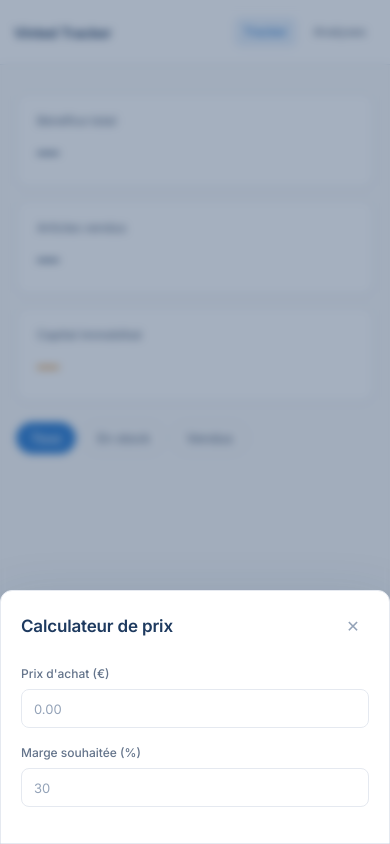
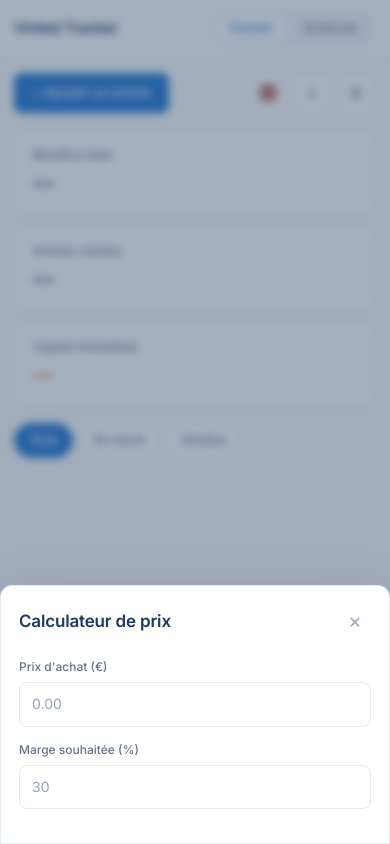
Before and after one commit to naiwtyx/vinted-tracker, a plain HTML site: page index.html in a window 390 px wide. Both pictures are taken after a click on the button "Calculateur prix". Drawn offline with Linux system fonts and the light colour scheme; no server answers.

Commit message:
Refonte mobile: tabs + toolbar integree, zero overflow

```diff
--- a/index.html
+++ b/index.html
@@ -2,7 +2,7 @@
 <html lang="fr">
 <head>
   <meta charset="UTF-8" />
-  <meta name="viewport" content="width=device-width, initial-scale=1.0" />
+  <meta name="viewport" content="width=device-width, initial-scale=1.0, viewport-fit=cover" />
   <meta name="theme-color" content="#FAFAFA" />
   <meta name="mobile-web-app-capable" content="yes" />
   <meta name="apple-mobile-web-app-capable" content="yes" />
@@ -18,20 +18,27 @@
 </head>
 <body>
 
-  <!-- Header -->
+  <!-- Header : logo + tabs -->
   <header class="header">
     <div class="header-inner">
       <span class="logo">Vinted Tracker</span>
-      <div class="header-actions">
-        <a href="./index.html"     class="nav-link" style="color:var(--accent);background:var(--accent-soft)">Tracker</a>
-        <a href="./analytics.html" class="nav-link">Analyses</a>
-        <button class="btn-icon-sm" id="btn-calc"     title="Calculateur prix">🧮</button>
-        <button class="btn-icon-sm" id="btn-export"   title="Export CSV">↓</button>
-        <button class="btn-icon-sm" id="btn-settings" title="Paramètres">⚙</button>
-        <button class="btn-primary" id="btn-add">+ Ajouter</button>
-      </div>
+      <nav class="tabs">
+        <a href="./index.html"     class="tab active">Tracker</a>
+        <a href="./analytics.html" class="tab">Analyses</a>
+      </nav>
     </div>
   </header>
+
+  <!-- Toolbar : action principale + icônes -->
+  <div class="toolbar">
+    <button class="btn-primary" id="btn-add">+ Ajouter un article</button>
+    <div class="toolbar-spacer"></div>
+    <div class="toolbar-icons">
+      <button class="btn-icon-sm" id="btn-calc"     title="Calculateur prix">🧮</button>
+      <button class="btn-icon-sm" id="btn-export"   title="Export CSV">↓</button>
+      <button class="btn-icon-sm" id="btn-settings" title="Paramètres">⚙</button>
+    </div>
+  </div>
 
   <!-- Dashboard -->
   <section class="dashboard">
@@ -63,18 +70,6 @@
       <p>Clique sur <strong>+ Ajouter</strong> pour commencer.</p>
     </div>
   </main>
-
-  <!-- FAB mobile : actions flottantes -->
-  <div class="fab-actions">
-    <button class="btn-icon-sm" title="Calculateur"
-            onclick="document.getElementById('btn-calc').click()">🧮</button>
-    <button class="btn-icon-sm" title="Export CSV"
-            onclick="document.getElementById('btn-export').click()">↓</button>
-    <button class="btn-icon-sm" title="Paramètres"
-            onclick="document.getElementById('btn-settings').click()">⚙</button>
-  </div>
-  <button class="fab-add" title="Ajouter un article"
-          onclick="document.getElementById('btn-add').click()">+</button>
 
   <!-- ── Modal ajout / modif ── -->
   <div class="modal-overlay" id="modal" style="display:none">
@@ -181,7 +176,7 @@
       <div class="preview-box" id="calc-result" style="display:none">
         <div class="preview-row">
           <span>Prix de vente conseillé</span>
-          <span id="calc-vente" class="green" style="font-size:18px;font-weight:700">—</span>
+          <span id="calc-vente" class="green" style="font-size:17px;font-weight:700">—</span>
         </div>
         <div class="preview-row"><span>Frais Vinted estimés</span><span id="calc-frais">—</span></div>
         <div class="preview-row"><span>Bénéfice net</span><span id="calc-benefice">—</span></div>
--- a/static/css/style.css
+++ b/static/css/style.css
@@ -7,7 +7,6 @@
   --border-soft:  #EEF2F6;
 
   --primary:      #1E3A5F;
-  --primary-hover:#16304F;
   --accent:       #2D7DD2;
   --accent-hover: #1F6BBD;
   --accent-soft:  #E8F1FB;
@@ -21,7 +20,6 @@
   --red:          #DC2626;
   --red-soft:     #FEF2F2;
   --orange:       #D97706;
-  --orange-soft:  #FFFBEB;
 
   --radius:       12px;
   --radius-sm:    8px;
@@ -32,15 +30,18 @@
   --shadow-md:    0 4px 12px rgba(30,58,95,.08);
 
   --max:          1120px;
-  --max-form:     560px;
-
-  --nav-h:        64px;
+  --pad-x:        20px;
+}
+@media (max-width: 640px) {
+  :root { --pad-x: 14px; }
 }
 
-* { box-sizing: border-box; margin: 0; padding: 0; }
-
-html, body { height: 100%; }
-html { overflow-x: hidden; }
+/* ── Reset ───────────────────────────────────────────────── */
+*, *::before, *::after { box-sizing: border-box; margin: 0; padding: 0; }
+html, body { width: 100%; max-width: 100%; overflow-x: hidden; }
+html { -webkit-text-size-adjust: 100%; }
+img, svg, video, canvas { display: block; max-width: 100%; }
+button, input, select, textarea { font: inherit; color: inherit; }
 
 body {
   background: var(--bg);
@@ -49,110 +50,87 @@ body {
   font-size: 14px;
   line-height: 1.5;
   -webkit-font-smoothing: antialiased;
-  text-rendering: optimizeLegibility;
-  overflow-x: hidden;
 }
 
-/* ── Navigation ──────────────────────────────────────────── */
+/* ── Container helper ────────────────────────────────────── */
+.container {
+  width: 100%;
+  max-width: var(--max);
+  margin: 0 auto;
+  padding-left: var(--pad-x);
+  padding-right: var(--pad-x);
+}
+
+/* ── Header (logo + tabs) ────────────────────────────────── */
 .header {
   position: sticky; top: 0; z-index: 100;
-  background: rgba(255,255,255,0.92);
+  background: rgba(255,255,255,0.94);
   backdrop-filter: saturate(180%) blur(10px);
   border-bottom: 1px solid var(--border);
 }
 .header-inner {
+  width: 100%;
   max-width: var(--max);
   margin: 0 auto;
-  height: var(--nav-h);
-  padding: 0 24px;
+  padding: 0 var(--pad-x);
+  height: 56px;
   display: flex;
   align-items: center;
   justify-content: space-between;
   gap: 12px;
 }
 .logo {
-  font-size: 16px;
+  font-size: 15px;
   font-weight: 600;
   color: var(--primary);
   letter-spacing: -0.01em;
-  flex-shrink: 0;
-}
-.header-actions {
-  display: flex;
-  align-items: center;
-  gap: 6px;
+  white-space: nowrap;
 }
 
-.nav-link {
+/* Onglets Tracker / Analyses */
+.tabs {
+  display: flex;
+  background: var(--surface-alt);
+  border: 1px solid var(--border);
+  border-radius: var(--radius-pill);
+  padding: 3px;
+  gap: 2px;
+}
+.tab {
   display: inline-flex;
   align-items: center;
-  gap: 6px;
-  padding: 8px 14px;
-  border-radius: var(--radius-sm);
-  font-size: 13px;
+  padding: 6px 14px;
+  font-size: 12.5px;
   font-weight: 500;
   color: var(--text-muted);
   text-decoration: none;
+  border-radius: var(--radius-pill);
   transition: all .15s;
+  white-space: nowrap;
 }
-.nav-link:hover {
+.tab.active {
+  background: var(--surface);
   color: var(--accent);
-  background: var(--accent-soft);
+  box-shadow: var(--shadow-xs);
 }
+.tab:hover:not(.active) { color: var(--text); }
 
-@media (max-width: 640px) {
-  .header-inner { padding: 0 14px; gap: 6px; }
-  .logo { font-size: 14px; }
-  .nav-link { padding: 6px 10px; font-size: 12px; }
-  /* Sur mobile, on cache les boutons icônes du header et le bouton ajouter
-     (remplacés par un FAB) */
-  .header-actions .btn-icon-sm,
-  .header-actions #btn-add { display: none; }
+/* ── Toolbar actions (sous le header) ────────────────────── */
+.toolbar {
+  width: 100%;
+  max-width: var(--max);
+  margin: 16px auto 0;
+  padding: 0 var(--pad-x);
+  display: flex;
+  gap: 8px;
+  align-items: center;
 }
-
-/* ── FAB : bouton flottant Ajouter (mobile) ─────────────── */
-.fab-add {
-  display: none;
-  position: fixed;
-  right: 18px;
-  bottom: 18px;
-  width: 56px; height: 56px;
-  background: var(--accent);
-  color: #fff;
-  border: none;
-  border-radius: 50%;
-  font-size: 28px;
-  font-weight: 300;
-  line-height: 1;
-  cursor: pointer;
-  box-shadow: 0 6px 16px rgba(45,125,210,0.35);
-  z-index: 90;
-  transition: transform .15s, box-shadow .15s;
-}
-.fab-add:hover,
-.fab-add:active {
-  background: var(--accent-hover);
-  transform: scale(1.05);
-}
-.fab-actions {
-  display: none;
-  position: fixed;
-  right: 18px;
-  bottom: 86px;
-  flex-direction: column;
-  gap: 8px;
-  z-index: 90;
-}
-.fab-actions .btn-icon-sm {
-  width: 44px; height: 44px;
-  background: var(--surface);
-  border: 1px solid var(--border);
-  box-shadow: var(--shadow-md);
-  font-size: 16px;
-}
-@media (max-width: 640px) {
-  .fab-add,
-  .fab-actions { display: flex; }
+.toolbar .btn-primary { flex: 0 0 auto; }
+.toolbar-spacer { flex: 1; }
+.toolbar-icons {
+  display: flex;
+  gap: 4px;
+  flex-shrink: 0;
 }
 
 /* ── Buttons ─────────────────────────────────────────────── */
@@ -163,8 +141,8 @@ body {
   align-items: center;
   justify-content: center;
   gap: 6px;
-  height: 38px;
-  padding: 0 16px;
+  height: 40px;
+  padding: 0 18px;
   font-family: inherit;
   font-size: 13px;
   font-weight: 500;
@@ -179,17 +157,15 @@ body {
   color: #fff;
   box-shadow: var(--shadow-xs);
 }
-.btn-primary:hover { background: var(--accent-hover); }
+.btn-primary:hover,
+.btn-primary:active { background: var(--accent-hover); }
 
 .btn-secondary {
   background: var(--surface);
   color: var(--text-muted);
   border: 1px solid var(--border);
 }
-.btn-secondary:hover {
-  border-color: var(--accent);
-  color: var(--accent);
-}
+.btn-secondary:hover { border-color: var(--accent); color: var(--accent); }
 
 .btn-danger {
   background: var(--surface);
@@ -202,18 +178,21 @@ body {
   display: inline-flex;
   align-items: center;
   justify-content: center;
-  width: 38px; height: 38px;
+  width: 40px; height: 40px;
   font-size: 15px;
-  background: transparent;
-  border: 1px solid transparent;
+  background: var(--surface);
+  border: 1px solid var(--border);
   border-radius: var(--radius-sm);
   cursor: pointer;
   color: var(--text-muted);
   transition: all .15s;
+  flex-shrink: 0;
 }
-.btn-icon-sm:hover {
+.btn-icon-sm:hover,
+.btn-icon-sm:active {
   background: var(--accent-soft);
   color: var(--accent);
+  border-color: var(--accent);
 }
 
 .btn-close {
@@ -231,39 +210,26 @@ body {
 }
 .btn-close:hover { background: var(--surface-alt); color: var(--text); }
 
-/* ── Page container ──────────────────────────────────────── */
-.dashboard,
-.filters,
-.article-list,
-.analytics-section {
-  max-width: var(--max);
-  margin: 0 auto;
-  padding-left: 24px;
-  padding-right: 24px;
-}
-@media (max-width: 540px) {
-  .dashboard,
-  .filters,
-  .article-list,
-  .analytics-section {
-    padding-left: 16px;
-    padding-right: 16px;
-  }
+/* Sur mobile : bouton + Ajouter prend la place restante */
+@media (max-width: 640px) {
+  .toolbar .btn-primary { flex: 1; }
 }
 
 /* ── Dashboard stats ─────────────────────────────────────── */
 .dashboard {
+  width: 100%;
+  max-width: var(--max);
+  margin: 16px auto 0;
+  padding: 0 var(--pad-x);
   display: grid;
   grid-template-columns: repeat(3, 1fr);
-  gap: 16px;
-  padding-top: 28px;
-  padding-bottom: 20px;
+  gap: 12px;
 }
 .kpi-grid { grid-template-columns: repeat(3, 1fr); }
 
 @media (max-width: 720px) {
   .dashboard,
-  .kpi-grid { grid-template-columns: 1fr 1fr; gap: 12px; }
+  .kpi-grid { grid-template-columns: 1fr 1fr; gap: 10px; }
 }
 @media (max-width: 440px) {
   .dashboard,
@@ -274,26 +240,24 @@ body {
   background: var(--surface);
   border: 1px solid var(--border);
   border-radius: var(--radius);
-  padding: 18px 20px;
+  padding: 16px 18px;
   box-shadow: var(--shadow-xs);
   display: flex;
   flex-direction: column;
-  gap: 6px;
-  transition: box-shadow .15s;
+  gap: 4px;
+  min-width: 0;
 }
-.stat-card:hover { box-shadow: var(--shadow-sm); }
-
 .stat-label {
   font-size: 12px;
   font-weight: 500;
   color: var(--text-muted);
-  letter-spacing: 0;
 }
 .stat-value {
-  font-size: 22px;
+  font-size: 20px;
   font-weight: 600;
   color: var(--text);
   letter-spacing: -0.02em;
+  word-break: break-word;
 }
 .stat-value.green  { color: var(--green); }
 .stat-value.red    { color: var(--red); }
@@ -301,17 +265,21 @@ body {
 
 /* ── Filters ─────────────────────────────────────────────── */
 .filters {
+  width: 100%;
+  max-width: var(--max);
+  margin: 16px auto 0;
+  padding: 0 var(--pad-x);
   display: flex;
   gap: 6px;
-  padding-bottom: 16px;
+  flex-wrap: wrap;
 }
 .filter-btn {
-  background: transparent;
+  background: var(--surface);
   border: 1px solid var(--border);
   color: var(--text-muted);
   padding: 7px 14px;
   font-family: inherit;
-  font-size: 13px;
+  font-size: 12.5px;
   font-weight: 500;
   border-radius: var(--radius-pill);
   cursor: pointer;
@@ -326,10 +294,16 @@ body {
 
 /* ── Article list ────────────────────────────────────────── */
 .article-list {
-  padding-bottom: 80px;
+  width: 100%;
+  max-width: var(--max);
+  margin: 16px auto 0;
+  padding: 0 var(--pad-x) 60px;
   display: grid;
-  grid-template-columns: repeat(auto-fill, minmax(280px, 1fr));
-  gap: 16px;
+  grid-template-columns: repeat(auto-fill, minmax(260px, 1fr));
+  gap: 12px;
+}
+@media (max-width: 540px) {
+  .article-list { grid-template-columns: 1fr; }
 }
 
 .article-card {
@@ -338,39 +312,43 @@ body {
   border-radius: var(--radius);
   box-shadow: var(--shadow-xs);
   overflow: hidden;
-  transition: all .15s;
+  transition: box-shadow .15s, transform .15s;
   display: flex;
   flex-direction: column;
+  min-width: 0;
 }
-.article-card:hover {
-  box-shadow: var(--shadow-md);
-  transform: translateY(-1px);
-}
-.article-card.vendu { opacity: .7; }
+.article-card:hover { box-shadow: var(--shadow-md); transform: translateY(-1px); }
+.article-card.vendu { opacity: .72; }
 
 .card-photo {
   width: 100%;
   aspect-ratio: 16/10;
   object-fit: cover;
   background: var(--surface-alt);
-  display: block;
 }
 
 .card-body {
-  padding: 16px;
+  padding: 14px;
   display: flex;
   flex-direction: column;
-  gap: 14px;
+  gap: 12px;
   flex: 1;
+  min-width: 0;
 }
 
 .card-top {
   display: flex;
   justify-content: space-between;
   align-items: flex-start;
-  gap: 10px;
+  gap: 8px;
 }
-.card-nom-wrap { display: flex; flex-direction: column; gap: 6px; flex: 1; min-width: 0; }
+.card-nom-wrap {
+  display: flex;
+  flex-direction: column;
+  gap: 6px;
+  flex: 1;
+  min-width: 0;
+}
 .card-nom {
   font-weight: 600;
   font-size: 14px;
@@ -381,18 +359,15 @@ body {
   display: -webkit-box;
   -webkit-line-clamp: 2;
   -webkit-box-orient: vertical;
+  word-break: break-word;
 }
-
 .card-meta {
   display: flex;
   align-items: center;
   gap: 6px;
   flex-wrap: wrap;
 }
-.card-date {
-  font-size: 11px;
-  color: var(--text-soft);
-}
+.card-date { font-size: 11px; color: var(--text-soft); }
 
 /* Badges */
 .badge {
@@ -405,14 +380,8 @@ body {
   white-space: nowrap;
   flex-shrink: 0;
 }
-.badge-stock {
-  background: var(--accent-soft);
-  color: var(--accent);
-}
-.badge-vendu {
-  background: var(--green-soft);
-  color: var(--green);
-}
+.badge-stock { background: var(--accent-soft); color: var(--accent); }
+.badge-vendu { background: var(--green-soft); color: var(--green); }
 .badge-warning {
   display: inline-flex;
   align-items: center;
@@ -440,16 +409,15 @@ body {
 .cat-Électronique { background: #ECFEFF; color: #0E7490; }
 .cat-Autre        { background: #F1F5F9; color: #475569; }
 
-/* Prices */
 .card-prices {
   display: grid;
   grid-template-columns: repeat(4, 1fr);
   gap: 4px;
-  padding: 12px;
+  padding: 10px;
   background: var(--surface-alt);
   border-radius: var(--radius-sm);
 }
-.price-item { display: flex; flex-direction: column; gap: 2px; min-width: 0; }
+.price-item { display: flex; flex-direction: column; gap: 2px; min-width: 0; overflow: hidden; }
 .price-label {
   font-size: 10px;
   color: var(--text-soft);
@@ -458,9 +426,12 @@ body {
   letter-spacing: 0.04em;
 }
 .price-val {
-  font-size: 13px;
+  font-size: 12.5px;
   font-weight: 600;
   color: var(--text);
+  white-space: nowrap;
+  overflow: hidden;
+  text-overflow: ellipsis;
 }
 .price-val.green { color: var(--green); }
 .price-val.red   { color: var(--red); }
@@ -473,7 +444,7 @@ body {
 }
 .btn-icon {
   flex: 1;
-  background: transparent;
+  background: var(--surface);
   border: 1px solid var(--border);
   color: var(--text-muted);
   font-family: inherit;
@@ -483,6 +454,7 @@ body {
   border-radius: var(--radius-sm);
   cursor: pointer;
   transition: all .15s;
+  min-width: 0;
 }
 .btn-icon:hover {
   background: var(--accent-soft);
@@ -499,11 +471,10 @@ body {
 .empty-state {
   grid-column: 1 / -1;
   text-align: center;
-  padding: 60px 24px;
+  padding: 56px 24px;
   color: var(--text-muted);
   line-height: 1.8;
 }
-.empty-state p { font-size: 14px; }
 .empty-state strong { color: var(--accent); font-weight: 600; }
 
 /* ── Modal ───────────────────────────────────────────────── */
@@ -516,35 +487,24 @@ body {
   align-items: center;
   justify-content: center;
   padding: 20px;
-  animation: fadeIn .15s ease-out;
 }
-@keyframes fadeIn {
-  from { opacity: 0; }
-  to   { opacity: 1; }
-}
-
 .modal {
   background: var(--surface);
   border: 1px solid var(--border);
   border-radius: var(--radius);
   box-shadow: 0 20px 60px rgba(30,58,95,0.20);
   width: 100%;
-  max-width: var(--max-form);
+  max-width: 540px;
   max-height: calc(100dvh - 40px);
   overflow-y: auto;
   padding: 24px;
-  animation: slideUp .2s ease-out;
-}
-@keyframes slideUp {
-  from { transform: translateY(12px); opacity: 0; }
-  to   { transform: translateY(0);    opacity: 1; }
 }
 @media (max-width: 540px) {
   .modal-overlay { padding: 0; align-items: flex-end; }
   .modal {
     max-height: 92dvh;
     border-radius: var(--radius) var(--radius) 0 0;
-    padding: 20px;
+    padding: 20px 18px;
   }
 }
 
@@ -552,7 +512,7 @@ body {
   display: flex;
   justify-content: space-between;
   align-items: center;
-  margin-bottom: 22px;
+  margin-bottom: 20px;
 }
 .modal-header h2 {
   font-size: 17px;
@@ -565,7 +525,7 @@ body {
 .photo-upload {
   border: 2px dashed var(--border);
   border-radius: var(--radius-sm);
-  min-height: 120px;
+  min-height: 110px;
   display: flex;
   align-items: center;
   justify-content: center;
@@ -588,7 +548,6 @@ body {
   width: 100%;
   max-height: 200px;
   object-fit: cover;
-  display: block;
 }
 
 /* ── Forms ───────────────────────────────────────────────── */
@@ -596,12 +555,13 @@ body {
   display: flex;
   flex-direction: column;
   gap: 6px;
-  margin-bottom: 16px;
+  margin-bottom: 14px;
+  min-width: 0;
 }
 .form-row {
   display: grid;
   grid-template-columns: 1fr 1fr;
-  gap: 12px;
+  gap: 10px;
 }
 label {
   font-size: 12px;
@@ -617,29 +577,26 @@ label {
   font-weight: 400;
 }
 
-input,
-select {
+input, select {
   background: var(--surface);
   border: 1px solid var(--border);
   color: var(--text);
   border-radius: var(--radius-sm);
   padding: 10px 12px;
-  font-family: inherit;
-  font-size: 14px;
+  font-size: 15px; /* éviter le zoom iOS sur focus */
   width: 100%;
+  max-width: 100%;
   transition: all .15s;
   -webkit-appearance: none;
   appearance: none;
 }
-input:hover,
-select:hover { border-color: #CBD5E1; }
 input:focus,
 select:focus {
   outline: none;
   border-color: var(--accent);
   box-shadow: 0 0 0 3px var(--accent-soft);
 }
-input::placeholder { color: var(--text-soft); font-size: 13px; }
+input::placeholder { color: var(--text-soft); font-size: 14px; }
 
 select {
   cursor: pointer;
@@ -655,7 +612,7 @@ select {
   border: 1px solid var(--border-soft);
   border-radius: var(--radius-sm);
   padding: 14px 16px;
-  margin-bottom: 16px;
+  margin-bottom: 14px;
   display: flex;
   flex-direction: column;
   gap: 8px;
@@ -665,24 +622,19 @@ select {
   justify-content: space-between;
   font-size: 13px;
   align-items: center;
+  gap: 12px;
 }
 .preview-row span:first-child { color: var(--text-muted); }
-.preview-row span:last-child  { font-weight: 600; color: var(--text); }
+.preview-row span:last-child  { font-weight: 600; color: var(--text); text-align: right; }
 .preview-row .green { color: var(--green); }
 .preview-row .red   { color: var(--red); }
 
-.form-actions {
-  display: flex;
-  gap: 10px;
-  margin-top: 8px;
-}
-.form-actions .btn-primary,
-.form-actions .btn-secondary,
-.form-actions .btn-danger { flex: 1; }
+.form-actions { display: flex; gap: 10px; margin-top: 8px; }
+.form-actions > button { flex: 1; }
 
 .confirm-modal { max-width: 380px; }
 .confirm-modal > p {
-  margin-bottom: 22px;
+  margin-bottom: 20px;
   font-size: 15px;
   color: var(--text);
   text-align: center;
@@ -690,11 +642,13 @@ select {
 
 /* ── Analytics grid ──────────────────────────────────────── */
 .analytics-section {
+  width: 100%;
+  max-width: var(--max);
+  margin: 16px auto 0;
+  padding: 0 var(--pad-x) 60px;
   display: grid;
   grid-template-columns: 1fr 1fr;
-  gap: 16px;
-  padding-top: 4px;
-  padding-bottom: 80px;
+  gap: 14px;
 }
 @media (max-width: 720px) {
   .analytics-section { grid-template-columns: 1fr; }
@@ -705,7 +659,9 @@ select {
   border: 1px solid var(--border);
   border-radius: var(--radius);
   box-shadow: var(--shadow-xs);
-  padding: 20px;
+  padding: 18px;
+  min-width: 0;
+  overflow: hidden;
 }
 .chart-card.full { grid-column: 1 / -1; }
 
@@ -713,11 +669,10 @@ select {
   font-size: 13px;
   font-weight: 600;
   color: var(--text);
-  margin-bottom: 16px;
-  letter-spacing: -0.005em;
+  margin-bottom: 14px;
 }
 
-.chart-wrap          { position: relative; height: 240px; }
+.chart-wrap          { position: relative; height: 240px; width: 100%; }
 .chart-wrap.doughnut { height: 260px; }
 
 .chart-empty {
@@ -730,8 +685,8 @@ select {
 /* ── Tables ──────────────────────────────────────────────── */
 .table-scroll {
   overflow-x: auto;
-  margin: -4px;
-  padding: 4px;
+  -webkit-overflow-scrolling: touch;
+  margin: 0 -4px;
 }
 .data-table {
   width: 100%;
@@ -751,9 +706,6 @@ select {
   background: var(--surface-alt);
   white-space: nowrap;
 }
-.data-table th:first-child { border-top-left-radius: var(--radius-sm); }
-.data-table th:last-child  { border-top-right-radius: var(--radius-sm); }
-
 .data-table td {
   padding: 11px 12px;
   border-bottom: 1px solid var(--border-soft);
@@ -764,7 +716,7 @@ select {
 .data-table tbody tr:hover td { background: var(--accent-soft); }
 .data-table tr:last-child td { border-bottom: none; }
 .nom-cell {
-  max-width: 180px;
+  max-width: 160px;
   overflow: hidden;
   text-overflow: ellipsis;
   white-space: nowrap;
--- a/sw.js
+++ b/sw.js
@@ -1,4 +1,4 @@
-const CACHE = 'vinted-tracker-v6';
+const CACHE = 'vinted-tracker-v7';
 const STATIC = [
   './static/css/style.css',
   './static/js/shared.js',
```
Also changed, not shown: analytics.html (+9 -20 lines).
